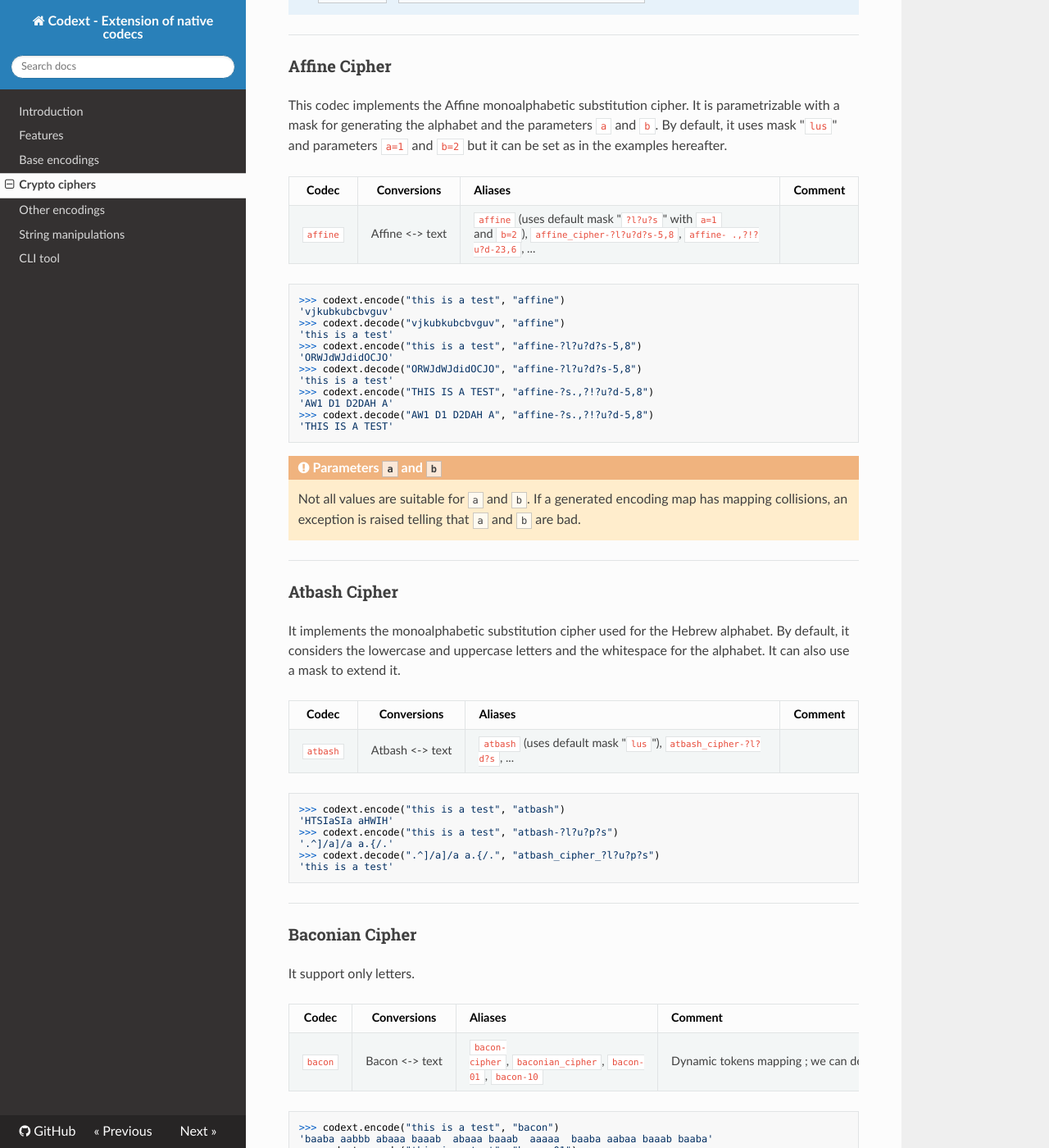
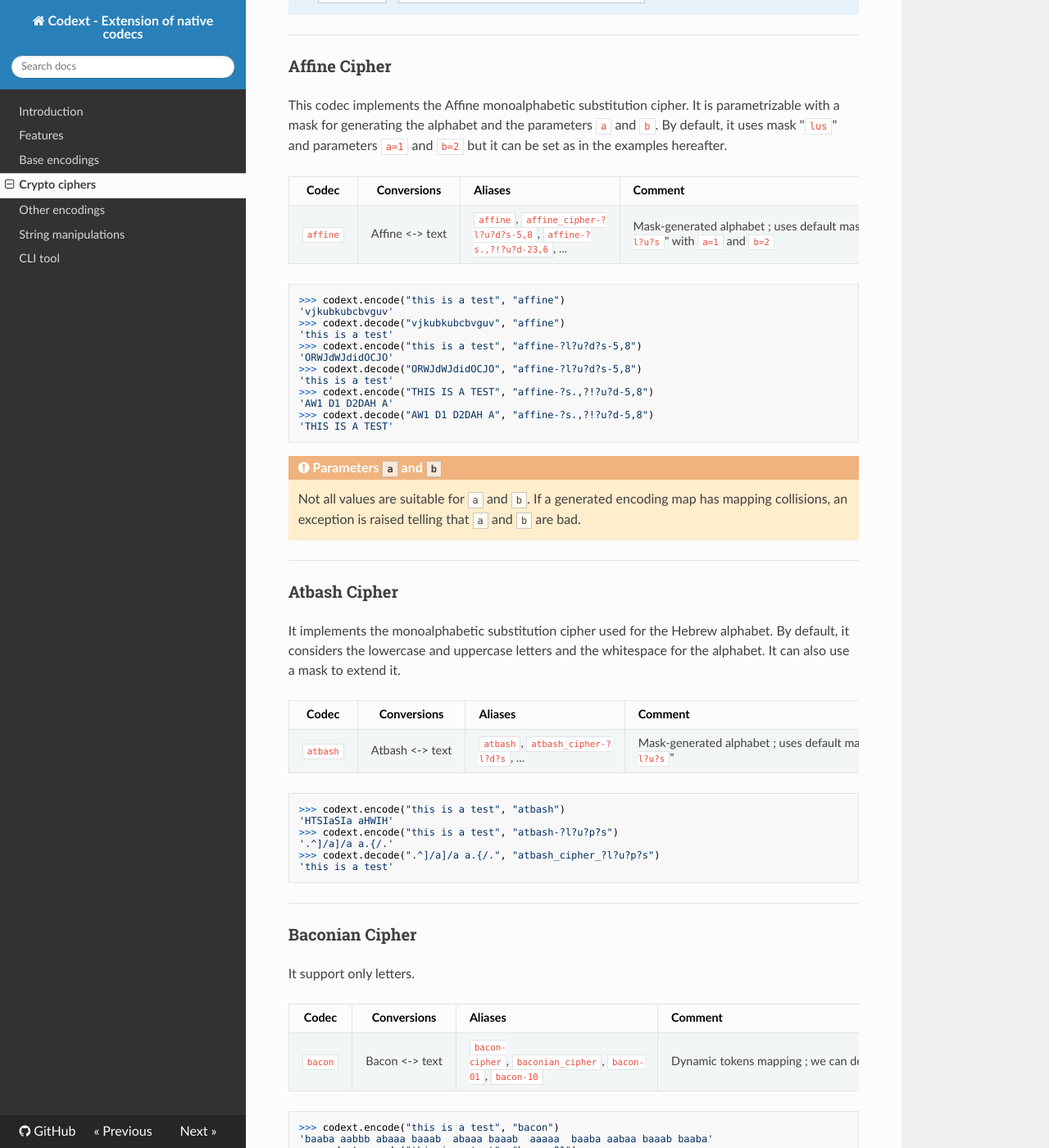
Before and after one commit to dhondta/python-codext, an MkDocs documentation site: the page built from docs/ciphers.md, in a window 1280 px wide and 1400 px high, scrolled down 524 px. Shown: the whole window at 82% size. Built offline with MkDocs 1.6.1, drawn with Linux system fonts in a browser that asks for light colours; nearby versions of some CDN libraries; old or Windows-style settings are respelled for this version of MkDocs.

Commit message:
Improved documentation

````diff
--- a/docs/ciphers.md
+++ b/docs/ciphers.md
@@ -29,7 +29,7 @@ This codec implements the Affine monoalphabetic substitution cipher. It is param
 
 **Codec** | **Conversions** | **Aliases** | **Comment**
 :---: | :---: | --- | ---
-`affine` | Affine <-> text | `affine` (uses default mask "`?l?u?s`" with `a=1` and `b=2`), `affine_cipher-?l?u?d?s-5,8`, `affine- .,?!?u?d-23,6`, ...
+`affine` | Affine <-> text | `affine`, `affine_cipher-?l?u?d?s-5,8`, `affine-?s.,?!?u?d-23,6`, ... | Mask-generated alphabet ; uses default mask "`?l?u?s`" with `a=1` and `b=2`
 
 ```python
 >>> codext.encode("this is a test", "affine")
@@ -58,7 +58,7 @@ It implements the monoalphabetic substitution cipher used for the Hebrew alphabe
 
 **Codec** | **Conversions** | **Aliases** | **Comment**
 :---: | :---: | --- | ---
-`atbash` | Atbash <-> text | `atbash` (uses default mask "`lus`"), `atbash_cipher-?l?d?s`, ...
+`atbash` | Atbash <-> text | `atbash`, `atbash_cipher-?l?d?s`, ... | Mask-generated alphabet ; uses default mask "`?l?u?s`"
 
 ```python
 >>> codext.encode("this is a test", "atbash")
````
